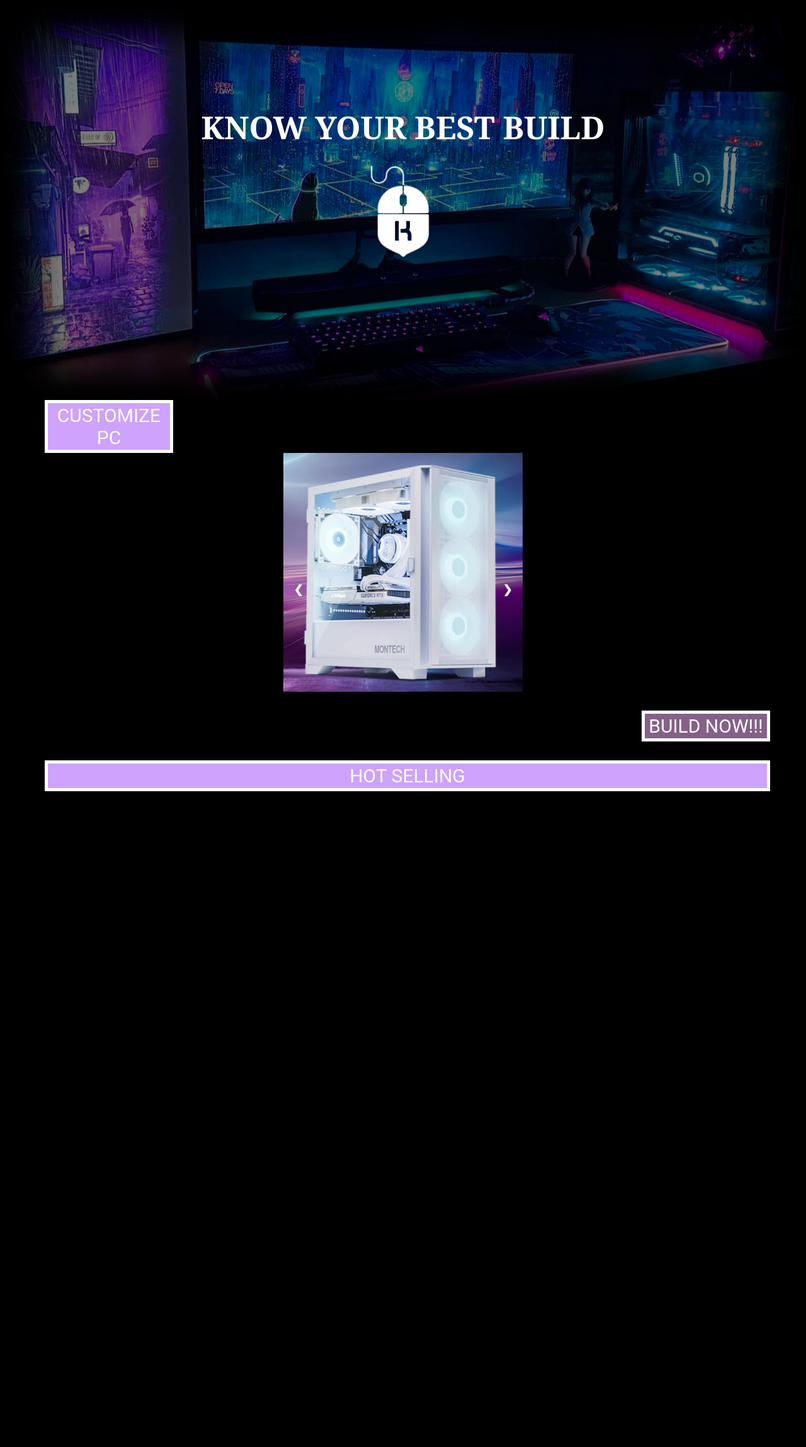
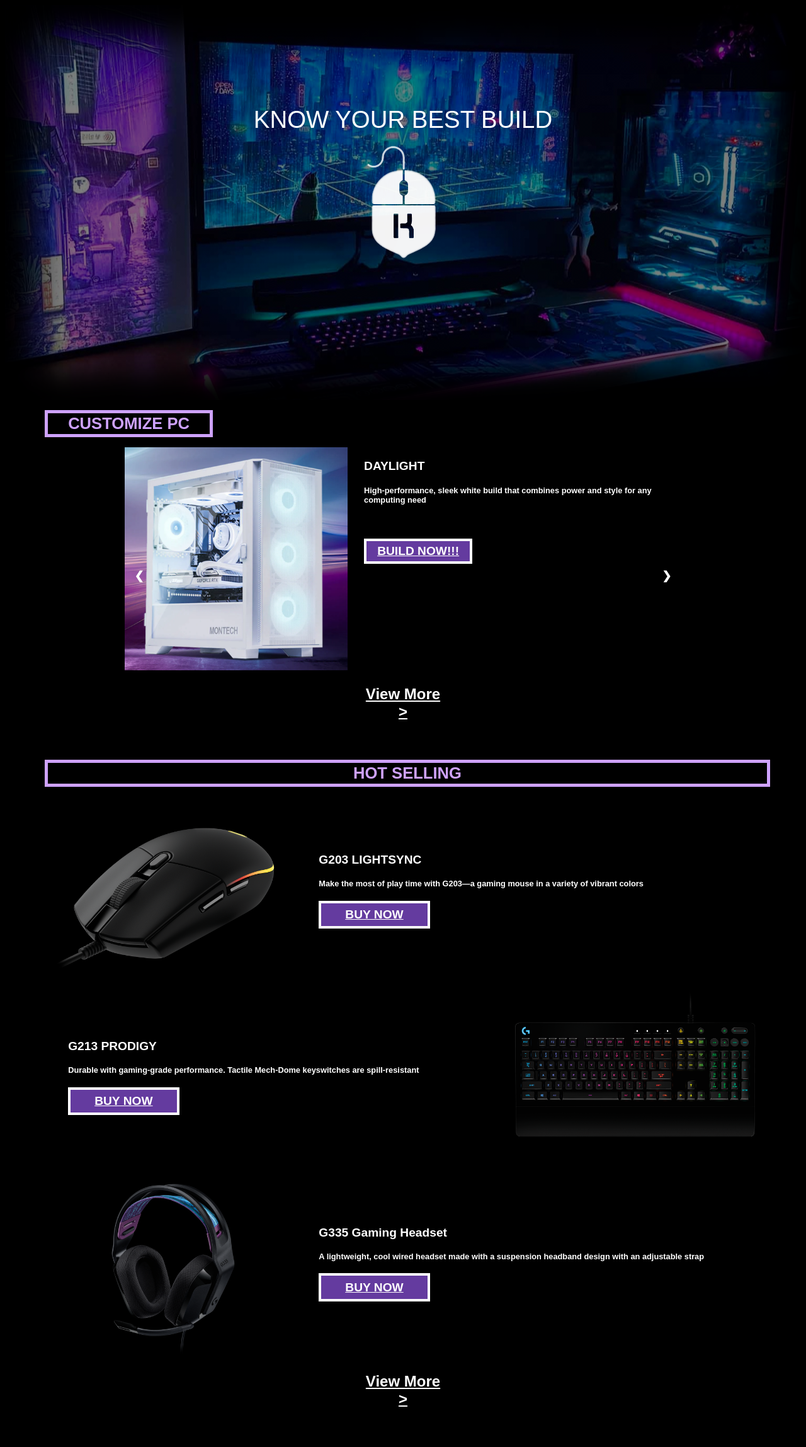
Before and after one commit to KelvinnNotKevinn/WebAssignment, a PHP site: page /assignment/mainPage/mainPage.php in a window 1280 px wide. Shown: the whole page at 63% size. Before the commit the page ends 1256 px from the top, so only its background shows below. Run offline with PHP 8.4, Linux system fonts and the light colour scheme.

Commit message:
mainpage

```diff
--- a/assignment/mainPage/mainPage.css
+++ b/assignment/mainPage/mainPage.css
@@ -1,6 +1,22 @@
 body
 {
 	background-color:black;
+}
+
+*
+{
+	font-family: "Pacifico", sans-serif, "utf-8";
+	color:white;
+}
+
+h3
+{
+	font-size:1.5vw;
+}
+
+h4
+{
+	font-size:1vw;
 }
 
 #firstSection
@@ -16,26 +32,44 @@
 
 #firstSection p#companyName
 {
-	font:bold 50px "Georgia", serif;
+	font-size: 3vw;
 	text-align: center;
 	padding-top: 20vh;
 	margin-bottom: 0;
 	color: white;
 }
 
-#section2Logo
+#section1Logo
 {
-	width:20%;
+	opacity: 50%;
+	width:10vw;
 	margin-left: auto;
 	margin-right: auto;
 	padding: 0px 0px;
 	display: block;
+	animation-name: example;
+    animation-duration: 5s;
+    animation-iteration-count: infinite;
+
+	border-radius:1000px;
+}
+
+@keyframes example
+{
+    50%
+	{
+        opacity: 100%;
+    }
+    100%
+	{
+        opacity: 50%;
+    }
 }
 
 .customizePCContainer
 {
 	margin:auto;
-	max-width:30%;
+	max-width:70%;
 	position: relative;
 }
 
@@ -47,7 +81,7 @@
 
 .showing
 {
-	display: block;
+	display: flex;
 }
 
 /* Next & previous buttons */
@@ -92,44 +126,104 @@
 	to {opacity: 1}
 }
 
+.customizePCImage
+{
+	flex:40%;
+}
+
+.customizePCDesc
+{
+	flex:60%;
+}
+
+.customizePCDesc h3,h4
+{
+	max-width:90%;
+	position:relative;
+	left:5%;
+}
+
+.linkToProduct>h3
+{
+	width:12vw;
+	background-color: #643B9F;
+	text-align:center;
+	padding:1%;
+	border: 4px solid white;
+}
+
+.linkToProduct>h3:hover
+{
+	opacity:70%;
+	transition: 0.5s;
+}
+
 .sectionTitle, .longSectionTitle
 {
-	background-color:#CEA2FD;
-
-	width: 15%;
+	width:20%;
 	position:relative;
 	left:5%;
 	padding:2px 2px;
-	font: 30px "Roboto",sans serif;
-	color: white;
+	font-size: 2vw;
+	color: #CEA2FD;
 	text-align:center;
-	margin-bottom:auto;
-	margin-top:auto;
+	margin-bottom:2vh;
+	margin-top:2vh;
 
-	border: 5px solid white;
-}
-
-#linkTo p
-{
-	background-color:#856088;
-
-	width:15%;
-	position:relative;
-	left:80%;
-	padding:2px 2px;
-	font: 30px "Roboto",sans serif;
-	color: white;
-	text-align:center;
-
-	border: 5px solid white;
-}
-
-#linkTo a
-{
-	text-decoration:none;
+	border: 5px solid #CEA2FD;
 }
 
 .longSectionTitle
 {
 	width:90%;
 }
+
+.hotSellingItemsFlex
+{
+	display:flex;
+	flex-direction: row;
+	flex-wrap:wrap;
+	position:relative;
+	left:5%;
+	width:90%;
+}
+
+.productImageFlex
+{
+	flex:25%;
+	max-width:100%;
+}
+
+.productImage
+{
+	width:100%;
+}
+
+.productDescFlex
+{
+	flex:55%;
+	margin:auto;
+}
+
+.productDescFlex h3,h4
+{
+	position:relative;
+	left:5%;
+}
+
+.moreProducts
+{
+	width:10%;
+	margin-left:auto;
+	margin-right:auto;
+	margin-top: 3vh;
+	margin-bottom: 3vh;
+
+	text-align:center;
+}
+
+.moreProducts:hover
+{
+	opacity:70%;
+	transition:0.5s;
+}
--- a/assignment/mainPage/mainPage.php
+++ b/assignment/mainPage/mainPage.php
@@ -8,12 +8,11 @@
 </head>
 
 <body>
-	<header></header>
 
 	<section id="firstSection">
 	<div>
 		<p id="companyName">KNOW YOUR BEST BUILD<p>
-		<img src="/Images/logo-white.png" id="section2Logo">
+		<img src="/Images/logo-white.png" id="section1Logo">
 		<!-- <a href="#" id="section2Link"> About Us </a> -->
 	</div>
 	</section>
@@ -21,41 +20,106 @@
 	<section id="secondSection">
 	<div>
 		<h2 class="sectionTitle">CUSTOMIZE PC</h2>
-	</div>
 		<!-- Slideshow container -->
 		<div class="customizePCContainer">
 
 			<!-- Full-width images with number and caption text -->
 			<div class="showing customizePC fade">
+				<div class="customizePCImage">
 					<img src="/Images/white.jpg" style="width:100%">
+				</div>
+				<div class="customizePCDesc">
+					<h3>DAYLIGHT</h3>
+					<h4>High-performance, sleek white build that combines power and style for any computing need</h4>
+					<br>
+					<a href="#" class="linkToProduct">
+						<h3>BUILD NOW!!!</h3>
+					</a>
+				</div>
 			</div>
 
 			<div class="customizePC fade">
+				<div class="customizePCImage">
 					<img src="/Images/pink.jpg" style="width:100%">
+				</div>
+				<div class="customizePCDesc">
+					<h3>ROSELIA</h3>
+					<h4>Stylish pink build that doesn't compromise on performance, perfect for those who want a standout look without sacrificing power</h4>
+					<br>
+					<a href="#" class="linkToProduct">
+						<h3>BUILD NOW!!!</h3>
+					</a>
+				</div>
 			</div>
 
 			<div class="customizePC fade">
+				<div class="customizePCImage">
 					<img src="/Images/black.jpg" style="width:100%">
+				</div>
+				<div class="customizePCDesc">
+					<h3>NIGHTWING</h3>
+					<h4>Formidable black build, marrying sleek design with high-performance components, ready to conquer any task or gaming challenge with style and power</h4>
+					<br>
+					<a href="#" class="linkToProduct">
+						<h3>BUILD NOW!!!</h3>
+					</a>
+				</div>
 			</div>
 
 			<!-- Next and previous buttons -->
 			<a class="prev" onclick="plusPC(-1)">&#10094;</a>
 			<a class="next" onclick="plusPC(1)">&#10095;</a>
-
 		</div>
-
-	<div id="linkTo">
-		<a href="#">
-			<p>BUILD NOW!!!</p>
-		</a>
+		<div class="moreProducts">
+			<a href="#"><h2>View More ></h2></a>
+			<br>
+		</div>
 	</div>
 
 	</section>
 
 	<section id="thirdSection">
-	<div>
+	<div id="hotSellingItems">
 		<h2 class="longSectionTitle">HOT SELLING</h2>
-	<div>
+
+		<div class="hotSellingItemsFlex">
+			<div class="productImageFlex">
+				<img src="/Images/g203.PNG" class="productImage">
+			</div>
+			<div class="productDescFlex">
+				<h3>G203 LIGHTSYNC</h3>
+				<h4>Make the most of play time with G203—a gaming mouse in a variety of vibrant colors</h4>
+				<a href="#" class="linkToProduct">
+					<h3>BUY NOW</h3>
+				</a>
+			</div>
+			<div class="productDescFlex">
+				<h3>G213 PRODIGY</h3>
+				<h4>Durable with gaming-grade performance. Tactile Mech-Dome keyswitches are spill-resistant</h4>
+				<a href="#" class="linkToProduct">
+					<h3>BUY NOW</h3>
+				</a>
+			</div>
+			<div class="productImageFlex">
+				<img src="/Images/g213.PNG" class="productImage">
+			</div>
+			<div class="productImageFlex">
+				<img src="/Images/g335.PNG" class="productImage">
+			</div>
+			<div class="productDescFlex">
+				<h3>G335 Gaming Headset</h3>
+				<h4>A lightweight, cool wired headset made with a suspension headband design with an adjustable strap</h4>
+				<a href="#" class="linkToProduct">
+					<h3>BUY NOW</h3>
+				</a>
+			</div>
+		</div>
+
+	</div>
+	<div class="moreProducts">
+			<a href="#"><h2>View More ></h2></a>
+			<br>
+	</div>
 
 	</section>
 
```
Also changed, not shown: Images/logo-white.png. Lines whose indentation alone changed are shown as unchanged.
